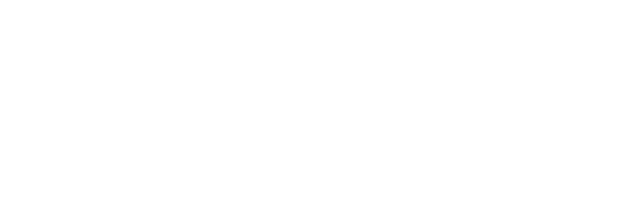
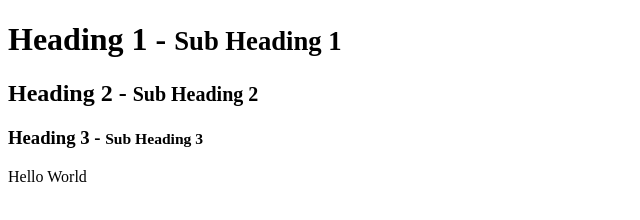
Before and after one commit to VinhZizow/TrungQuanDev-html-css, a plain HTML site: page index.html in a window 1280 px wide. Shown: the whole page, without its empty margins (0-640 px from the left). Drawn offline with Linux system fonts and the light colour scheme.

Commit message:
HTML Heading

```diff
--- a/index.html
+++ b/index.html
@@ -6,6 +6,13 @@
     <title>Document</title>
 </head>
 <body>
+    <h1>Heading 1 - <small>Sub Heading 1</small></h1>
+    <h2>Heading 2 - <small>Sub Heading 2</small></h2>
+    <h3>Heading 3 - <small>Sub Heading 3</small></h3>
+
+
+    <p>Hello World</p>
+
 
 </body>
 </html>
```
